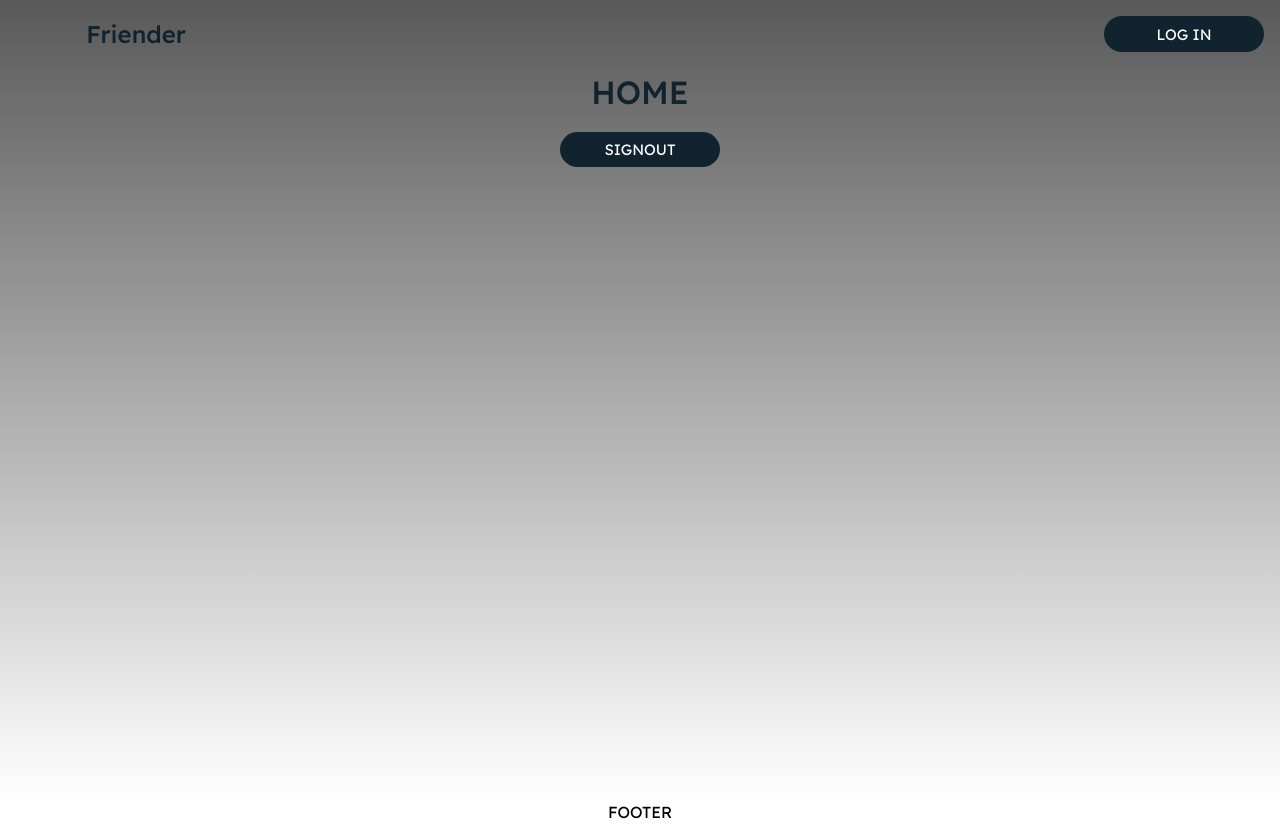
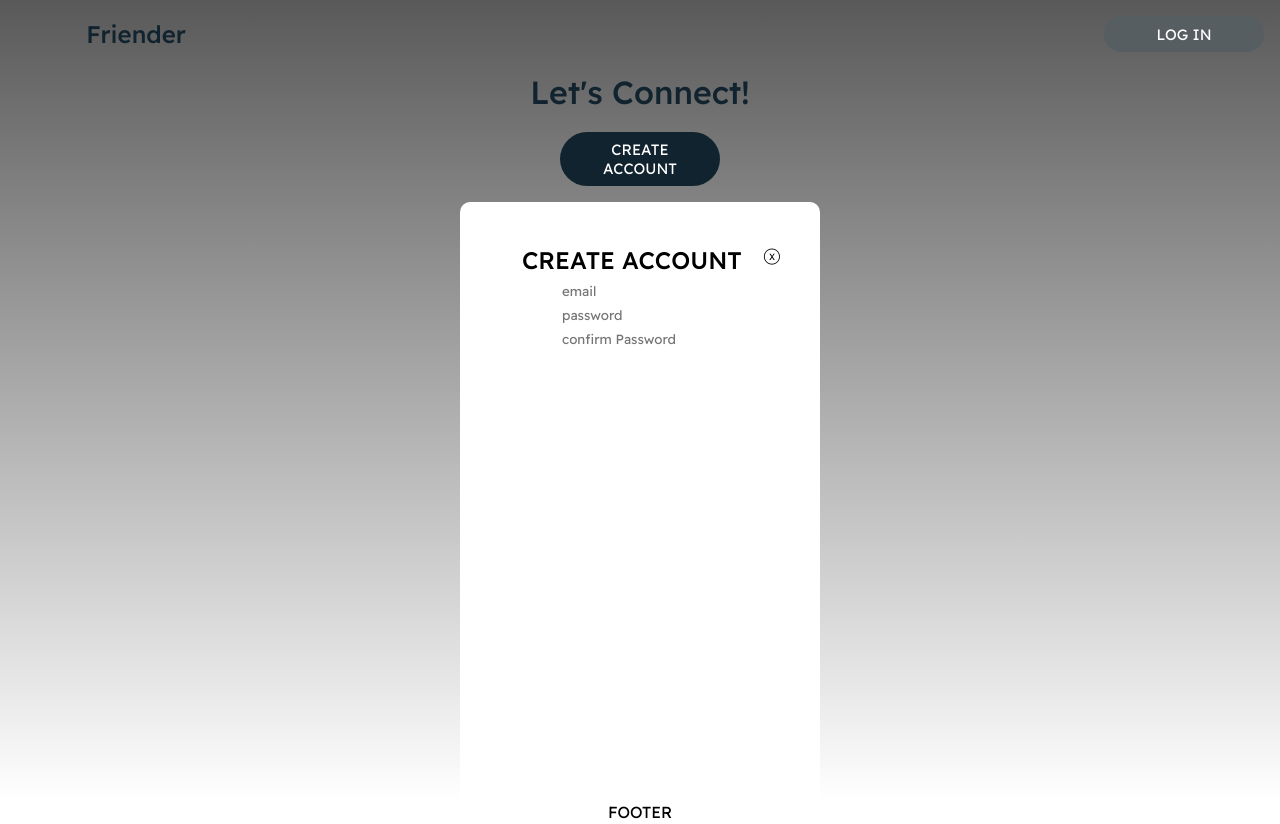
Before and after one commit to samanthajrexroat/Friender, a React (Create React App) app in the folder client/: page / in a window 1280 px wide. Both pictures are taken after a click on the button "LOG IN". Built offline with nearby package versions, Linux system fonts and the light colour scheme; the HTML template or start-up script is replaced by a standard one.

Commit message:
login modal created

```diff
--- /dev/null
+++ b/client/src/components/Modal/Modal.js
@@ -0,0 +1,58 @@
+import React from "react";
+import "./modal.css";
+import { useState } from "react";
+
+const Modal = ({ setShowModal }) => {
+  const [email, setEmail] = useState(null);
+  const [password, setPassword] = useState(null);
+  const [confirmPassword, setConfirmPassword] = useState(null);
+  console.log(email, password, confirmPassword);
+
+  const handleClick = () => {
+    setShowModal(false);
+  };
+  const signUp = true;
+
+  const handleSubmit = event => {
+    event.preventDefault();
+  };
+
+  return (
+    <>
+      <div className="signinModal">
+        <div className="closeIcon" onClick={handleClick}>
+          ⓧ
+        </div>
+        <h2>{signUp ? "CREATE ACCOUNT" : "LOG IN"}</h2>
+        <form onSubmit={{ handleSubmit }}>
+          <input
+            type="email"
+            id="email"
+            name="email"
+            placeholder="email"
+            required={true}
+            onChange={e => setEmail(e.target.value)}
+          />
+          <input
+            type="password"
+            id="password"
+            name="password"
+            placeholder="password"
+            required={true}
+            onChange={e => setPassword(e.target.value)}
+          />
+          <input
+            type="confirmPassword"
+            id="confirmPassword"
+            name="confirmPassword"
+            placeholder="confirm Password"
+            required={true}
+            onChange={e => setConfirmPassword(e.target.value)}
+          />
+        </form>
+      </div>
+    </>
+  );
+};
+
+export default Modal;
--- a/client/src/components/Modal/modal.css
+++ b/client/src/components/Modal/modal.css
@@ -0,0 +1,15 @@
+.signinModal {
+    /* position: absolute; */
+    top: 175px;
+    margin-left: auto;
+    margin-right: auto;
+    max-width: 360px;
+    height: 600px;
+    background-color: rgb(255, 255, 255);
+    border-radius: 10px;
+    padding: 40px;
+}
+
+.closeIcon {
+    float: right;
+}
--- a/client/src/components/Navbar/Nav.js
+++ b/client/src/components/Navbar/Nav.js
@@ -2,9 +2,9 @@ import React from "react";
 
 import "./nav.css";
 
-const Nav = () => {
+const Nav = ({ setShowModal, showModal }) => {
   const handleClick = () => {
-    console.log("NEED TO SET UP THIS ONCLICK");
+    setShowModal(true);
   };
 
   return (
@@ -13,7 +13,11 @@ const Nav = () => {
         <h1> Friender </h1>
       </div>
 
-      <button className="primary-btn" onClick={handleClick}>
+      <button
+        className="primary-btn"
+        onClick={handleClick}
+        disabled={showModal}
+      >
         Log in
       </button>
     </nav>
--- a/client/src/components/Navbar/nav.css
+++ b/client/src/components/Navbar/nav.css
@@ -16,3 +16,7 @@ nav {
     width: 10rem;
     margin: 1rem;
 }
+
+.primary-btn:disabled {
+    background: #565e62;
+}
--- a/client/src/pages/Home.js
+++ b/client/src/pages/Home.js
@@ -1,25 +1,28 @@
 import React from "react";
 import "../assets/index.css";
+import Modal from "../components/Modal/Modal";
 import Nav from "../components/Navbar/Nav";
+import { useState } from "react";
 
 const Home = () => {
-  const authToken = true;
+  const [showModal, setShowModal] = useState(false);
+
+  const authToken = false;
   const handleClick = () => {
-    console.log("NEED TO SET UP THIS ONCLICK");
+    setShowModal(true);
   };
 
   return (
-    <>
     <div className="background">
-        <Nav />
+      <Nav setShowModal={setShowModal} showModal={showModal} />
       <div className="home">
-          <h1>HOME</h1>
+        <h1>Let's Connect!</h1>
         <button className="primary-btn" onClick={handleClick}>
           {authToken ? "Signout" : "Create Account"}
         </button>
+        {showModal && <Modal setShowModal={setShowModal} />}
       </div>
     </div>
-    </>
   );
 };
 
```
Also changed, not shown: client/src/components/Modal/Signin.js (deleted, +0 -7 lines). Lines whose indentation alone changed are shown as unchanged.
